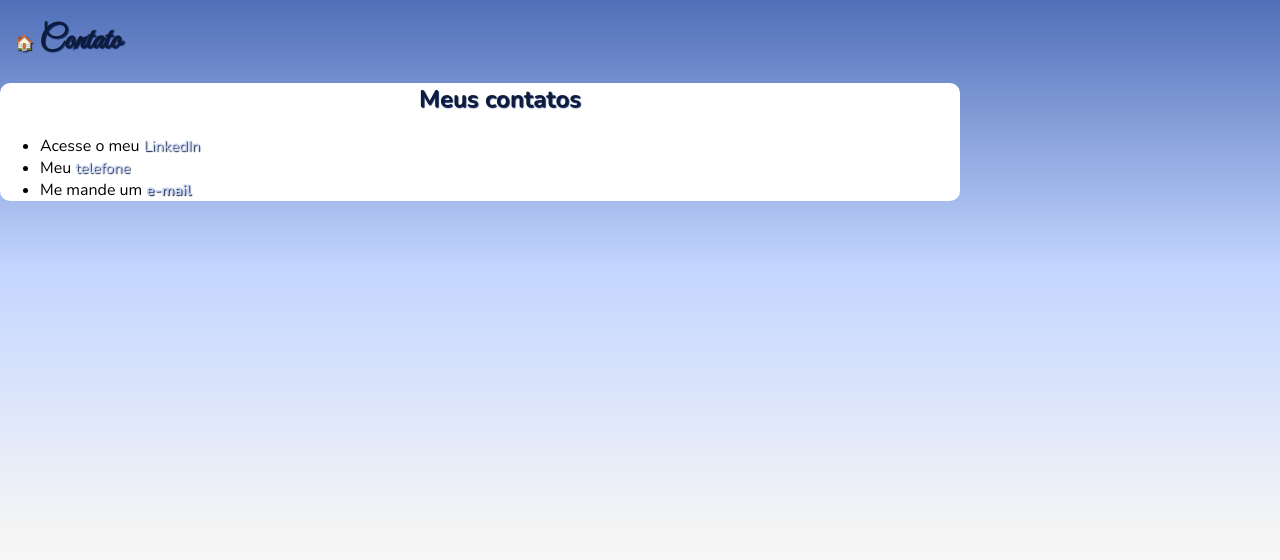
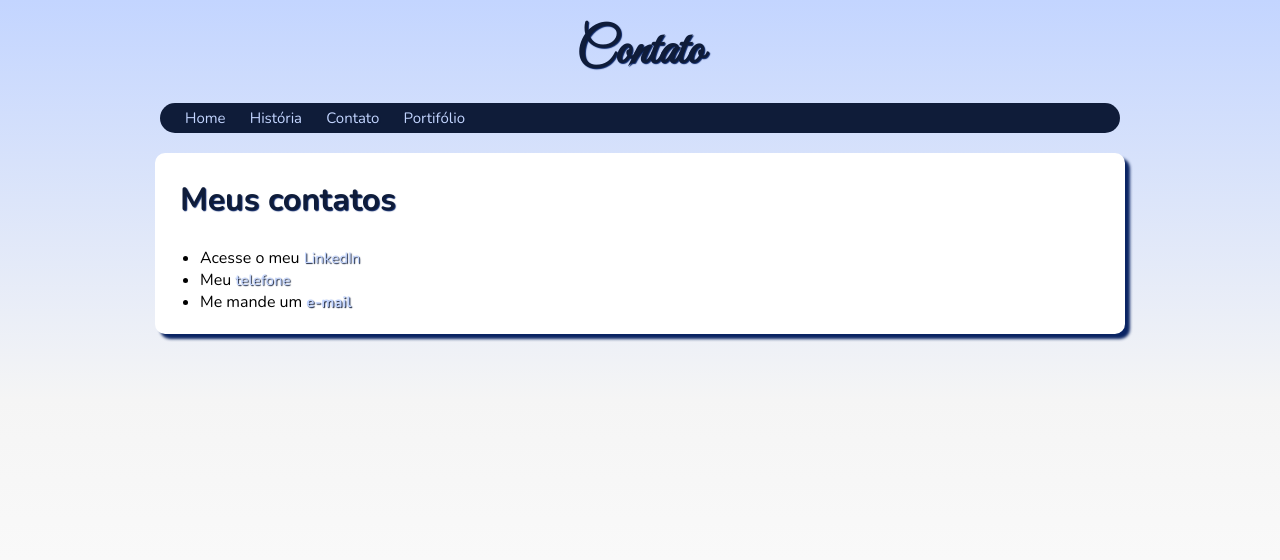
Before and after one commit to Lucas-Ussier/lucasgalvao.github.io, a plain HTML site: page html/contato.html in a window 1280 px wide. Drawn offline with nearby package versions, Linux system fonts and the light colour scheme.

Commit message:
Nova atualizacao

```diff
--- a/css/estilo.css
+++ b/css/estilo.css
@@ -24,7 +24,7 @@ a{
 }
 
 body{
-    background-image: linear-gradient(to bottom, var(--royalblue), var(--lightblue), whitesmoke, white);
+    background-image: linear-gradient(to bottom, var(--lightblue), whitesmoke, white);
     background-attachment: fixed;
     margin: 0px;
 }
@@ -34,7 +34,6 @@ main{
     border-radius: 10px;
     width: 75%;
     box-shadow: 5px 5px 3px var(--mediumblue);
-
     margin: 20px auto;
     padding: 5px;
 }
@@ -42,13 +41,14 @@ main{
 div{
     background-color: white;
     border-radius: 10px;
-    width: 75%;
-    text-align: center;
+    max-width: 75%;
 }
 
 h1{
     color: var(--darkblue);
     text-shadow: 1px 1px 1px var(--mediumblue);
+    padding: 10px;
+    margin: 10px;
 }
 
 
@@ -58,21 +58,27 @@ h2{
 }
 
 nav{
-    width: 75%;
+    max-width: 75%;
     background-color: var(--darkblue);
     margin: auto;
+    border-radius: 15px;
+    text-indent: 10px;
 }
+
 
 nav > a:hover{
     background-color: var(--lightblue);
     color: var(--mediumblue);
     padding: 7px;
+    text-decoration: underline;
 }
 
 p{
     text-indent: 30px;
     text-align: justify;
     color: black;
+    padding: 10px;
+    margin: 10px;
 }
 
 li{
@@ -87,13 +93,14 @@ footer{
 }
 
 nav > a{
-   margin: auto;
+   padding: 5px;
+   text-align: center;
    display: inline-block;
-   padding: 5px;
 }
 
 
 .principal{
     font-family: 'Great Vibes';
-    margin-left: 15px;
+    font-size: 50px;
+    text-align: center;
 }
--- a/html/contato.html
+++ b/html/contato.html
@@ -7,16 +7,31 @@
     <link rel="stylesheet" href="../css/estilo.css">
 </head>
 <body>
-      <header>
-        <h1 class="principal">
-            <a id="home" href="../index.html">&#127968</a>
-            Contato
-        </h1>
+    <header>
+        <h1 class="principal">Contato</h1>
+
+           <nav>
+            <a href="../index.html" rel="next">
+                Home
+               </a>
+               <a href="historia.html" rel="next" title="História">
+                História
+               </a>
+               <a href="contato.html" rel="next">
+                Contato
+               </a>
+               <a href="portifolio.html" rel="next">
+                Portifólio
+               </a>
+
+           </nav>
+
     </header>
 
-    <section>
+    <main>
         <div>
-            <ul><h1>Meus contatos</h1>
+            <h1>Meus contatos</h1>
+            <ul>
                 <div></div>
                 <li>Acesse o meu <a href="https://www.linkedin.com/in/lucas-ussier-bitencourt-galvao/" target="_blank">LinkedIn</a> </li>
 
@@ -26,5 +41,5 @@
                 </li>
             </ul>
         </div>
-    </section>
+    </main>
 </body>
```
Also changed, not shown: html/historia.html (+18 -6 lines), html/portifolio.html (+19 -8 lines), index.html (+16 -4 lines).
